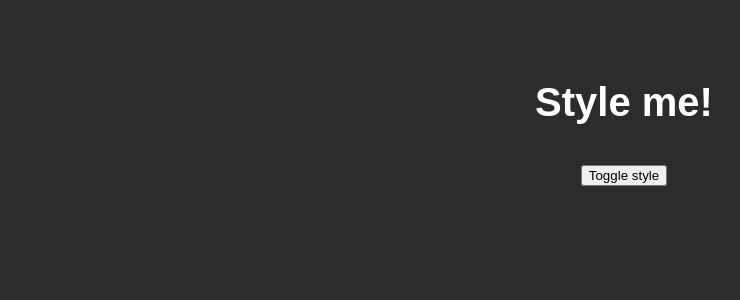
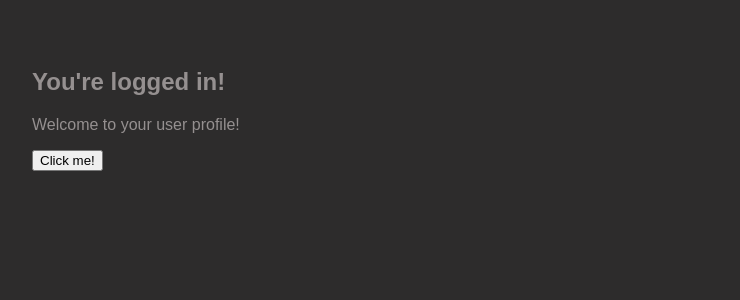
Before and after one commit to mohsina-rifa/udemy-coding-exercises, a React (Vite) app: page / in a window 1280 px wide. Shown: the top 300 px of the page, without its empty margins (16-756 px from the left). Built offline with nearby package versions, Linux system fonts and the light colour scheme.

Commit message:
Exercise-20: Fix Errors

```diff
--- a/src/App.jsx
+++ b/src/App.jsx
@@ -1,36 +1,26 @@
 /*
-Your task is to dynamically apply a style (color: red) to the <p>Style me</p> element in the provided React app.
+For this exercise, imagine that colleagues gave you code they wrote for a React app they're working on.
 
-The style should be applied as an inline style (i.e., via the style attribute / prop) when the <button> is clicked for the first time. Once the button is clicked again, the styling should switch back to color: white, which should also be the initial style.
-
-Make sure that the button toggles between these two styles (color: white <=> color: red).
+At the moment, this code is failing and it's your job to find and fix all errors that are hiding in the code.
 */
 
 
 
 import React from 'react';
 
+import './index.css';
+
 // don't change the Component name "App"
 export default function App() {
-  const [isRed, setIsRed] = React.useState(false);
+    const clickHandler = () => {
+        console.log('Clicked!');
+    };
 
-  function toggleStyle() {
-    setIsRed((prev) => !prev);
-  }
-
-  return (
-    <div>
-      <p
-        style={{
-          color: isRed ? "red" : "white",
-          fontSize: "2.5rem",
-          fontWeight: "bold",
-          margin: "2rem 0 2.5rem 0",
-        }}
-      >
-        Style me!
-      </p>
-      <button onClick={toggleStyle}>Toggle style</button>
-    </div>
-  );
+    return (
+        <div>
+          <h2>You're logged in!</h2>
+          <p>Welcome to your user profile!</p>
+          <button onClick={clickHandler}>Click me!</button>
+        </div>
+    );
 }
--- a/src/index.css
+++ b/src/index.css
@@ -4,5 +4,4 @@ body {
     padding: 3rem;
     background-color: #2d2c2c;
     color: #959090;
-    text-align: center;
 }
```
